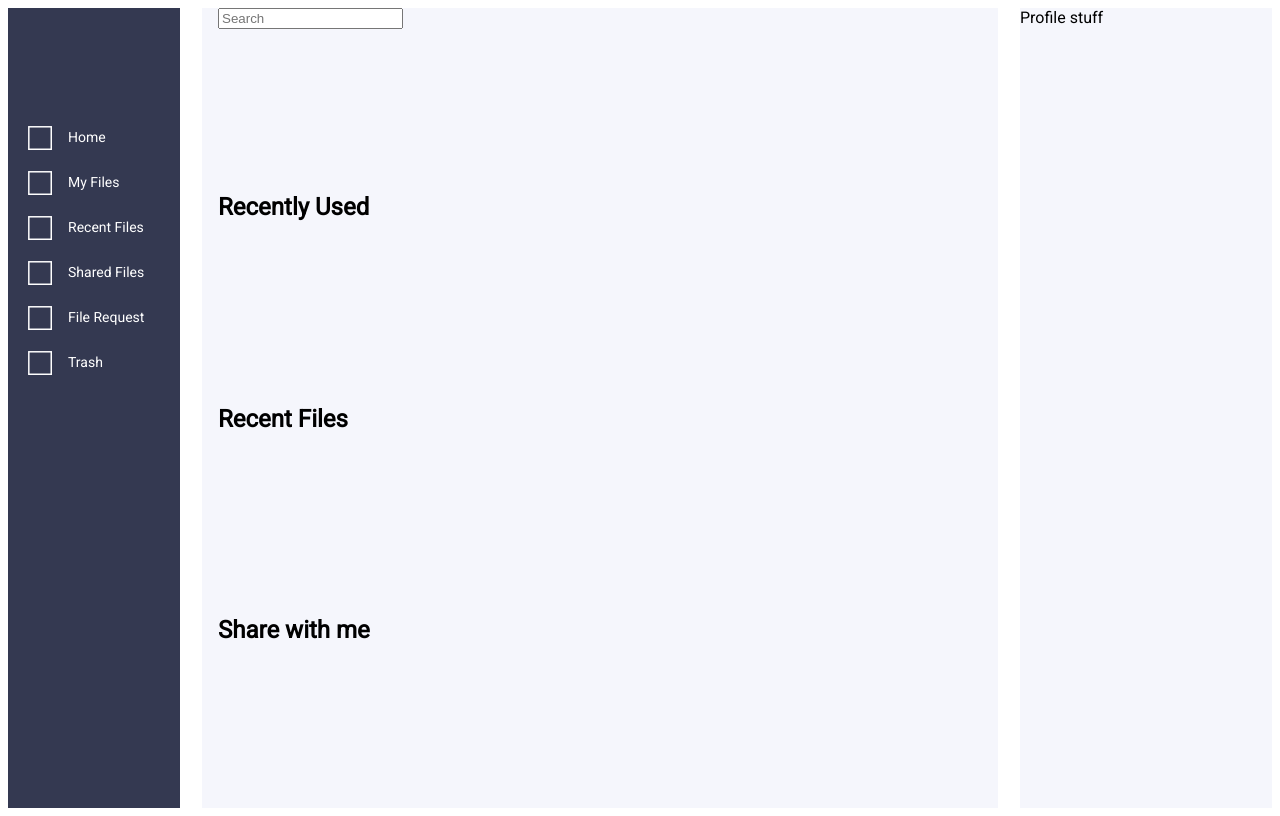
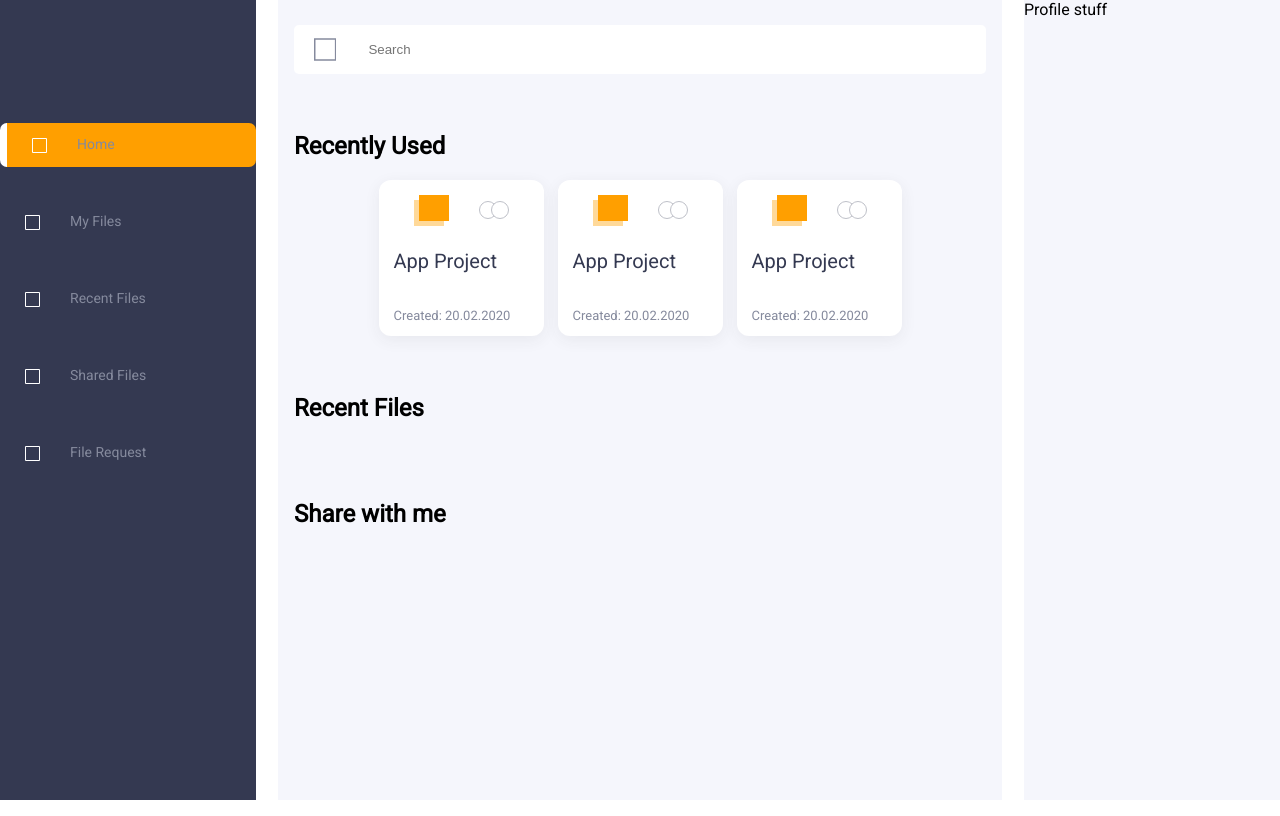
Before and after one commit to ravnhq/react-nerdery-css-layout-challenge, a React (Vite) app: page / in a window 1280 px wide. Built offline with nearby package versions, Linux system fonts and the light colour scheme.

Commit message:
feat: adding icons Library & content box base styles

```diff
--- a/src/Layout/Content/Content.tsx
+++ b/src/Layout/Content/Content.tsx
@@ -1,22 +1,62 @@
+import { Circles, DSquares, Square } from '../Icons/Icons'
 import styles from './content.module.css'
 
 export const Content = () => {
   return (
-    <section className={styles['content']}>
+  <section className={styles['content']}>
     <div className={styles['search-bar']}>
-      <input type="search" className='search-bar-input' name='search' id='search' placeholder='Search' />
+      <Square color='#858A9D' w='25' h='25'/>
+      <input type="search" className={styles['search-bar-input']} name='search' id='search' placeholder='Search' />
     </div>
 
     <div className={styles['recently-used']}>
-      <h2 className='primary-color title'>Recently Used</h2>
+      <h1 className={styles['header']}>Recently Used</h1>
+      <div className={styles['box-group']}>
+        <div className={styles['box']}>
+          <div className={styles['box-icons']}>
+            <DSquares/>
+            <Circles/>
+          </div>
+          <div className={styles['box-title']}>
+            App Project
+          </div>
+          <div className={styles['box-date']}>
+            Created: 20.02.2020
+          </div>
+        </div>
+        <div className={styles['box']}>
+          <div className={styles['box-icons']}>
+            <DSquares/>
+            <Circles/>
+          </div>
+          <div className={styles['box-title']}>
+            App Project
+          </div>
+          <div className={styles['box-date']}>
+            Created: 20.02.2020
+          </div>
+        </div>
+        <div className={styles['box']}>
+          <div className={styles['box-icons']}>
+            <DSquares/>
+            <Circles/>
+          </div>
+          <div className={styles['box-title']}>
+            App Project
+          </div>
+          <div className={styles['box-date']}>
+            Created: 20.02.2020
+          </div>
+        </div>
+      </div>
     </div>
 
     <div className={styles['recent-files']}>
-      <h2 className='primary-color title'>Recent Files</h2>
+      <h1 className={styles['header']}>Recent Files</h1>
     </div>
 
     <div className={styles['share-w-me']}>
-      <h2 className='primary-color title'>Share with me</h2>
+      <h1 className={styles['header']}>Share with me</h1>
     </div>
   </section>
   )
--- a/src/Layout/Content/content.module.css
+++ b/src/Layout/Content/content.module.css
@@ -1,23 +1,116 @@
 .content{
     display:grid;
-    left: 194px;
-    top: 0px;
     margin: 0 22px 0 22px;
-    padding-left:16px;
+    padding: 0 16px 0 16px;
     background: #F5F6FC;
     grid-area: content-area;
-    grid-template-rows: repeat(1fr,4);
+    grid-auto-rows: max-content;
+    row-gap: 38px;
+    align-items: start;
     grid-template-areas:
       "content-search-bar"
       "content-recently-used"
       "content-recent-files"
       "content-share-w-me";
-  }
+}
+
+.search-bar{
+  display: flex;
+  height: 49px;
+  width: 100%;
+  margin-top: 25px;
+  align-items: center;
+  gap:10px;
+  background: white;
+  border-radius: 5px;
+  grid-area: content-search-bar;
+}
 
 .search-bar-input{
-    width: 500px;
-    height: 29px;
+  width: 100%;
+  height: 100%;
+  border-radius: 5px;
+  background-color: transparent;
+  border: 0px solid;
+}
 
-    background: white;
-    border-radius: 5px;
+.search-bar svg,
+.search-bar-input{
+  margin-left:20px;
+  color: var(--gray);
 }
+
+.recently-used{
+  display: flex;
+  flex-direction: column;
+  width: auto;
+  height: auto;
+  grid-area:content-recently-used;
+}
+
+.box-group {
+  display: flex;
+  flex-direction: row;
+  align-items: center;
+  justify-content: center;
+  gap: 14px;
+  grid-auto-rows: max-content;
+}
+
+.box{
+  background: #FFFFFF;
+  box-shadow: 0px 4px 16px rgba(58, 58, 58, 0.07);
+  border-radius: 12px;
+  min-width: 165px;
+  height: auto;
+}
+
+.box-icons{
+  display: flex;
+  gap:30px;
+  margin-top:15px;
+  justify-content: center;
+  align-items: center;
+}
+
+.box-title{
+  display:flex;
+  color: var(--darkblue);
+  height: 40px;
+  margin:15px 0 0 15px;
+  justify-content: left;
+  align-items: center;
+  font-family: 'Roboto';
+  font-style: normal;
+  font-weight: 400;
+  font-size: 20px;
+  line-height: 14px;
+}
+
+.box-date{
+  display:flex;
+  color: var(--inactive);
+  height: 40px;
+  margin:15px 0 0 15px;
+  justify-content: left;
+  align-items: center;
+  font-family: 'Roboto';
+  font-style: normal;
+  font-weight: 400;
+  font-size: 13px;
+  line-height: 14px;
+}
+
+.recent-files{
+  display: flex;
+  width: auto;
+  height:auto;
+  grid-area:content-recent-files;
+}
+
+.share-w-me{
+  display: flex;
+  width: auto;
+  height:auto;
+  grid-area:content-share-w-me;
+}
--- /dev/null
+++ b/src/Layout/Icons/Icons.tsx
@@ -0,0 +1,44 @@
+
+export const Square = ({color = '#fff', w = '15' , h = '15'}) => {
+  return (
+    <svg
+      xmlns="http://www.w3.org/2000/svg"
+      width={w}
+      height={h}
+      fill="none"
+      viewBox="0 0 15 15"
+    >
+      <path stroke={color} d="M0.5 0.5H14.5V14.5H0.5z"></path>
+    </svg>
+  );
+}
+
+export const DSquares = () => {
+  return (
+    <svg
+      xmlns="http://www.w3.org/2000/svg"
+      width="35"
+      height="31"
+      fill="none"
+      viewBox="0 0 35 31"
+    >
+      <path fill="#FFD999" d="M0 5H30V31H0z"></path>
+      <path fill="#FF9F00" d="M5 0H35V26H5z"></path>
+    </svg>
+  );
+}
+
+export const Circles = () =>{
+    return (
+        <svg
+            xmlns="http://www.w3.org/2000/svg"
+            width="30"
+            height="18"
+            fill="none"
+            viewBox="0 0 30 18"
+        >
+            <circle cx="9" cy="9" r="8.5" fill="#fff" stroke="#BEC0C8"></circle>
+            <circle cx="21" cy="9" r="8.5" fill="#fff" stroke="#BEC0C8"></circle>
+        </svg>
+        );
+}
--- a/src/Layout/Layout.module.css
+++ b/src/Layout/Layout.module.css
@@ -4,10 +4,13 @@
   --darkblue: #343951;
   --inactive: #858A9D;
   --active: #ffffff;
+  --orange: #ff9f00;
+  --gray: #bcbeca;
 }
 
 body,
 #root{
+  margin:0;
   font-family: 'Roboto', sans-serif;
   background-color: white;
 }
@@ -26,6 +29,10 @@ body,
   display:grid;
   height:100vh;
   width:100%;
-  grid-template-columns: 172px 1fr 252px;
+  grid-template-columns: 1fr 3fr 1fr;
   grid-template-areas: "nav-bar content-area widget-area";
 }
+
+.header{
+  color: var(--darkblue)
+}
--- a/src/Layout/Navbar/Navbar.tsx
+++ b/src/Layout/Navbar/Navbar.tsx
@@ -1,16 +1,16 @@
+import { Square } from '../Icons/Icons'
 import styles from './navbar.module.css'
 
 export const Navbar = () => {
   return (
-    <aside className={styles['navigation-bar']}>
+  <aside className={styles['navigation-bar']}>
     <nav>
       <ul>
-        <li>Home</li>
-        <li>My Files</li>
-        <li>Recent Files</li>
-        <li>Shared Files</li>
-        <li>File Request</li>
-        <li>Trash</li>
+        <li className={styles['selected']}><span><Square/> Home</span></li>
+        <li><span><Square/> My Files</span></li>
+        <li><span><Square/> Recent Files</span></li>
+        <li><span><Square/> Shared Files</span></li>
+        <li><span><Square/> File Request</span></li>
       </ul>
     </nav>
   </aside>
--- a/src/Layout/Navbar/navbar.module.css
+++ b/src/Layout/Navbar/navbar.module.css
@@ -8,28 +8,41 @@
 
   .navigation-bar  ul{
     margin-top: 123px;
-    max-width: 170px;
+    max-width: auto;
+    padding:0;
     list-style: none;
   }
 
-  .navigation-bar ul li::before {
-    content: "□";
-    color: white;
-    font-weight: bold;
-    font-size: 40px;
-    display: inline-block;
-    width: 1em;
-    margin-left: -1em;
+  .navigation-bar ul li span{
+    display: flex;
+    padding-left: 25px;
+    gap:30px;
   }
 
   .navigation-bar ul li{
     display: flex;
+    width: auto;
+    height:44px;
     align-items: center;
     justify-content: left;
-    margin-left: 20px;
     margin-bottom:33px;
+    cursor:pointer;
 
     font-size: 14px;
     line-height: 12px;
-    color: #FFFFFF;
+    color: var(--inactive);
   }
+
+  .navigation-bar ul li:hover{
+    color:white;
+    background-color: var(--orange);
+    border-left: 7px solid white;
+    border-radius: 7px;
+  }
+
+  li.selected{
+    color:black;
+    background-color: var(--orange);
+    border-left: 7px solid white;
+    border-radius: 7px;
+  }
```
